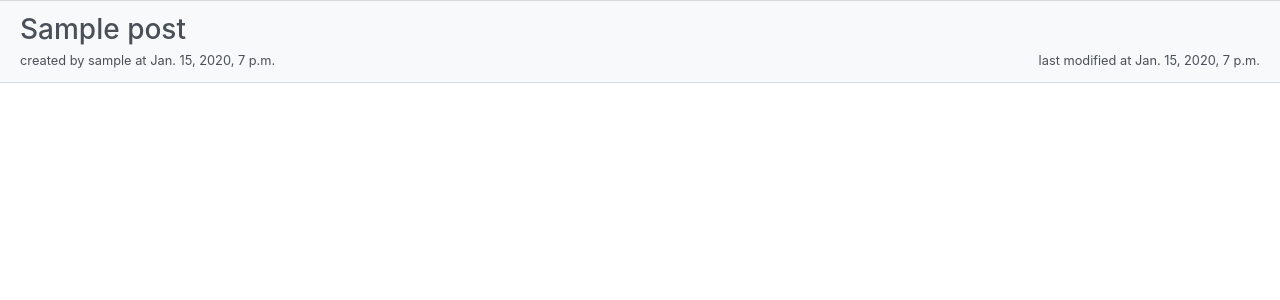
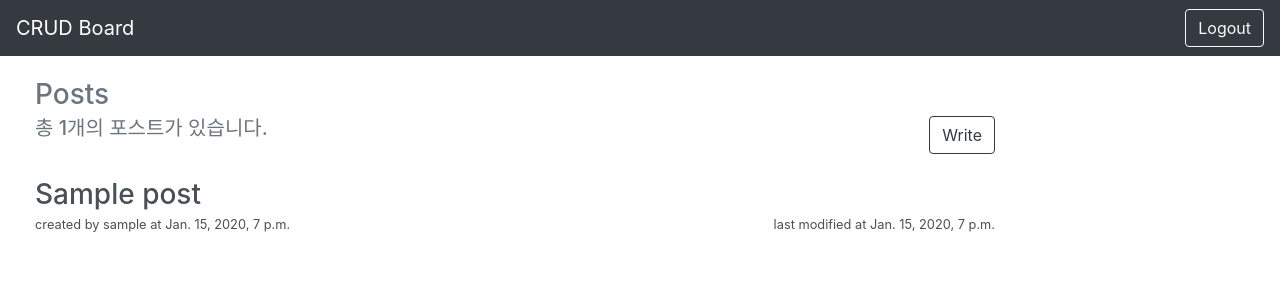
Before and after one commit to hjbc0921/waffle_hw2, a Django app: template board/templates/board/post_list.html in a window 1280 px wide. Shown: the top 300 px of the page. Run offline with Django 3.2, Linux system fonts and the light colour scheme; tables that the repository leaves empty hold one stand-in row (values such as "Sample post"); the template is opened without the code that fills it: values that come from a table or form of the project are taken from there, most other values are stand-ins (such as "Sample title", 1, 10 or a date in 2020); some libraries are stand-ins or nearby versions.

Commit message:
post list view

```diff
--- a/board/templates/board/post_list.html
+++ b/board/templates/board/post_list.html
@@ -1,18 +1,32 @@
 {% extends 'board/base.html' %}
 
 {% block content %}
-<div class="list-group list-group-flush">
+
+<nav class="navbar navbar-dark bg-dark">
+    <a class="navbar-brand" href="/">CRUD Board</a>
+    <a class="btn btn-outline-light" href="/login">Logout</a>
+</nav>
+<div class="container-fluid">
+    <div class="list-group list-group-flush" style="width:80%;margin:10px 5px 0 0">
+        <li class="list-group-item disabled flex-column align-items-start">
+            <h3 class="mb-1">Posts</h3>
+            <div class="d-flex w-100 justify-content-between">
+                <h5 class="mb-1">총 {{count}}개의 포스트가 있습니다.</h5>
+                <a href="{% url 'post_create' %}" class="btn btn-outline-dark">Write</a>
+            </div>
+        </li>
         {% for post in posts %}
             <div>
-            <li class="list-group-item list-group-item-action flex-column align-items-start">
+                <a href="{% url 'post_create' %}" class="list-group-item list-group-item-action flex-column align-items-start">
                     <h3 class="mb-1">{{ post.title }}</h3>
                     <div class="d-flex w-100 justify-content-between">
                         <small>created by {{ post.author }} at {{ post.created_at }}</small>
                         <small>last modified at {{ post.modified_at }}</small>
                     </div>
-            </li>
+                </a>
             </div>
         {% endfor %}
     </div>
+</div>
 
 {% endblock %}
```
Lines whose indentation alone changed are shown as unchanged.
